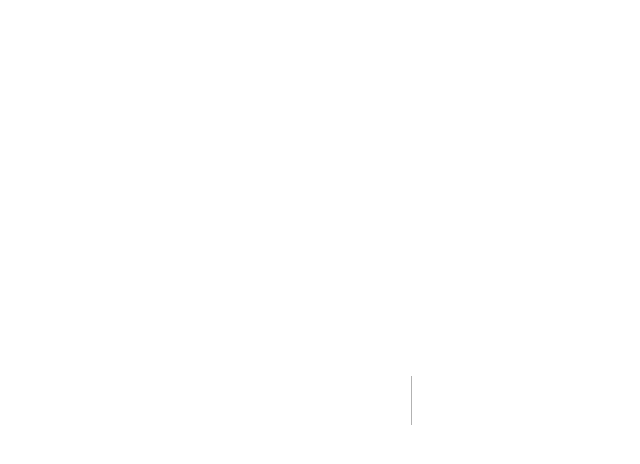
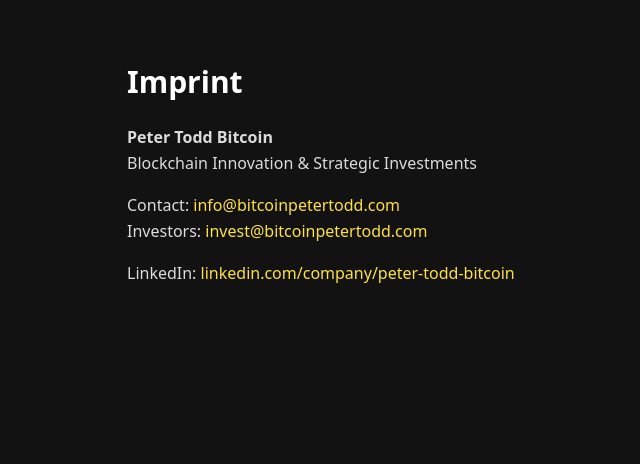
Before and after one commit to Gatsby01k/petb-ok-main, a Next.js app: page /imprint in a window 1280 px wide. Before the commit this address had no page. Shown: the top 464 px of the page, without its empty margins (153-793 px from the left). Built offline with nearby package versions, Linux system fonts and the light colour scheme.

Commit message:
Create page.tsx

```diff
--- /dev/null
+++ b/app/imprint/page.tsx
@@ -0,0 +1,19 @@
+import type { Metadata } from "next";
+
+export const metadata: Metadata = { title: "Imprint • Bitcoin Peter Todd" };
+
+export default function ImprintPage() {
+  return (
+    <main className="mx-auto max-w-3xl px-4 sm:px-6 py-16 text-white">
+      <h1 className="text-3xl font-extrabold">Imprint</h1>
+      <div className="mt-6 space-y-4 text-white/85 leading-relaxed">
+        <p><strong>Peter Todd Bitcoin</strong><br/>Blockchain Innovation &amp; Strategic Investments</p>
+        <p>
+          Contact: <a href="mailto:info@bitcoinpetertodd.com" className="text-yellow-300">info@bitcoinpetertodd.com</a><br/>
+          Investors: <a href="mailto:invest@bitcoinpetertodd.com" className="text-yellow-300">invest@bitcoinpetertodd.com</a>
+        </p>
+        <p>LinkedIn: <a href="https://www.linkedin.com/company/peter-todd-bitcoin/" target="_blank" rel="noreferrer" className="text-yellow-300">linkedin.com/company/peter-todd-bitcoin</a></p>
+      </div>
+    </main>
+  );
+}
```
